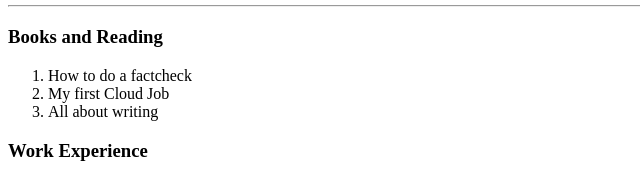
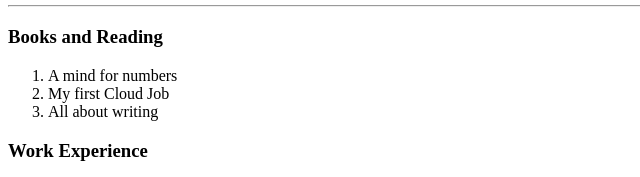
Before and after one commit to Apinke/cv, a plain HTML site: page index.html in a window 1280 px wide. Shown: the part 441-618 px from the top of the page, 0-640 px from the left. Drawn offline with Linux system fonts and the light colour scheme.

Commit message:
Update index.html

```diff
--- a/index.html
+++ b/index.html
@@ -40,7 +40,7 @@
     <hr>
     <h3>Books and Reading</h3>
     <ol>
-      <li>How to do a factcheck</li>
+      <li>A mind for numbers</li>
       <li>My first Cloud Job</li>
       <li>All about writing</li>
     </ol>
```
